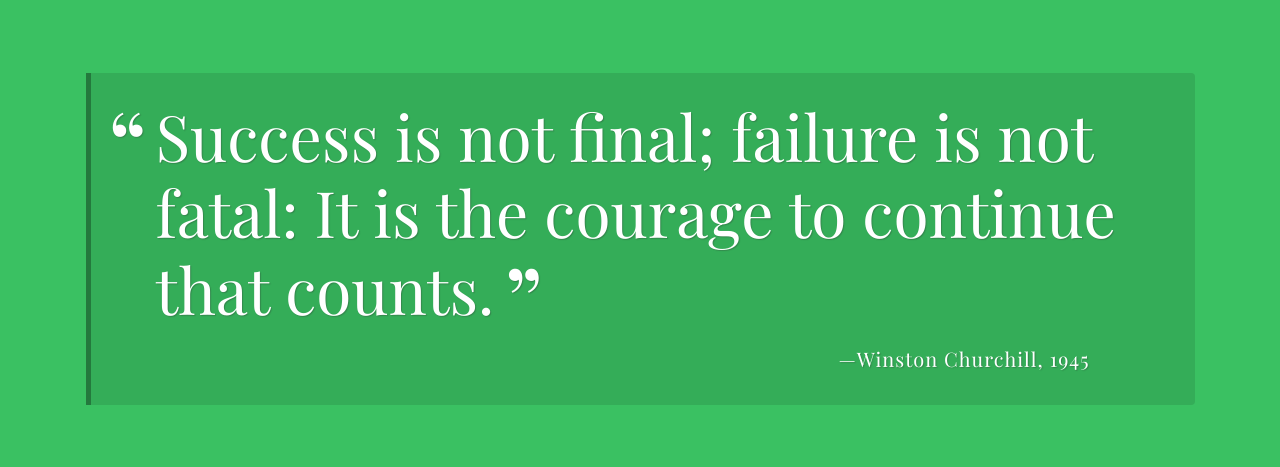
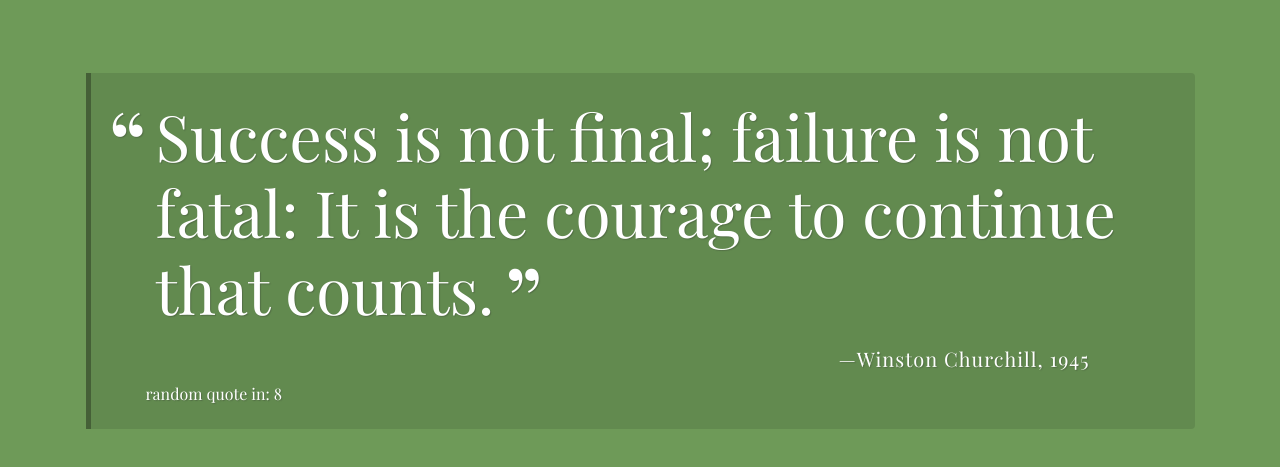
Before and after one commit to eduardoaosorio/random_quote_generator, a plain HTML site: page index.html in a window 1280 px wide. Both pictures are taken after a click on the button "Show another quote". Shown: the part 147-614 px from the top of the page. Drawn offline with nearby package versions, Linux system fonts and the light colour scheme; a web font is replaced by a local one.

Commit message:
Adds extra functionality

```diff
--- a/css/styles.css
+++ b/css/styles.css
@@ -115,6 +115,14 @@ h1 {
   font-style: normal;
 }
 
+.tags {
+  font-size: 1rem;
+  letter-spacing: 0.05em;
+  line-height: 1.1;
+  text-align: center;
+  margin-right: 4em;
+}
+
 @media (min-width: 768px) {
   body {
     padding: 25px;
@@ -163,4 +171,8 @@ h1 {
   .source {
     font-size: 1.25rem;
   }
+
+  .tags {
+    font-size: 1.25rem;
+  }
 }
--- a/index.html
+++ b/index.html
@@ -18,6 +18,7 @@
       <div id="quote-box" class="quote-box">
         <p class="quote">Every great developer you know got there by solving problems they were unqualified to solve until they actually did it.</p>
         <p class="source">Patrick McKenzie<span class="citation">Twitter</span><span class="year">2016</span></p>
+        <p id="timer">random quote in: 10</p>
       </div>
     </div>
 
--- a/js/script.js
+++ b/js/script.js
@@ -30,22 +30,28 @@ const quotes = [
   },
   {
     quote: "It never ceases to amaze me: we all love ourselves more than other people, but care more about their opinion than our own.",
-    source: "Marcus Aurelius"
+    source: "Marcus Aurelius",
+    tags: ['stoicism', 'wisdom']
   },
   {
     quote: "We are more often frightened than hurt; and we suffer more in imagination than in reality",
-    source: "Seneca"
+    source: "Seneca",
+    tags: ['stoicism', 'wisdom']
   },
   {
     quote: "The happiness of your life depends upon the quality of your thoughts.",
-    source: "Marcus Aurelius"
+    source: "Marcus Aurelius",
+    tags: ['stoicism', 'wisdom']
   },
   {
     quote: "It's not what happens to you, but how you react to it that matters.",
-    source: "Epictetus"
+    source: "Epictetus",
+    tags: ['stoicism', 'wisdom']
   }
 ];
 
+// variable to represent seconds left until new random quote will be fetched
+let countdown = 10;
 
 /**
  * Returns a random quote from the quotes array.
@@ -56,7 +62,6 @@ function getRandomQuote() {
   return quotes[randNum];
 }
 
-
 /**
  * Prints a random quote in the screen.
  */
@@ -66,8 +71,59 @@ function printQuote() {
   if (quote.citation) htmlString += `<span class="citation"> ${quote.citation} </span>`;
   if (quote.year) htmlString += `<span class="year"> ${quote.year} </span>`;
   htmlString += `</p>`;
+  if (quote.tags) htmlString += `<p class="tags"> &#35;${quote.tags.join('&#35')} </p>`; // extra code to display tags, if any
+  htmlString += `<p id="timer">random quote in: ${countdown}</p>`; // extra code to display a countdown for next random quote
   document.getElementById('quote-box').innerHTML = htmlString;
 }
 
-// Click event listener for the print quote button
-document.getElementById('load-quote').addEventListener("click", printQuote, false);
+/**
+ * Returns a random color in rgb format.
+ * @return {string} A randomly generated color.
+ */
+function generateRandomColor() {
+  const r = Math.floor(Math.random() * 256);
+  const g = Math.floor(Math.random() * 256);
+  const b = Math.floor(Math.random() * 256);
+  return `rgb(${r}, ${g}, ${b})`;
+}
+
+/**
+ * Changes backgrounds color to a randomly selected color.
+ */
+function changeBackgroundColor() {
+  document.body.style.backgroundColor = generateRandomColor();
+}
+
+// Click event listener to fetch new random quote, change background color, and reset countdown and timer
+document.getElementById('load-quote').addEventListener("click", () => {
+  clearInterval(countdownDisplayID);
+  clearInterval(backgroundChangeID);
+  printQuote();
+  changeBackgroundColor();
+  countdown = 10;
+  document.querySelector('#timer').innerHTML = `random quote in: ${countdown}`;
+
+  backgroundChangeID = setInterval(() => {
+    printQuote();
+    changeBackgroundColor();
+    countdown = 11;
+  }, 10000);
+
+  countdownDisplayID = setInterval(() => {
+    countdown -= 1;
+    document.querySelector('#timer').innerHTML = `random quote in: ${countdown}`;
+  }, 1000)
+})
+
+/* The code below starts the countdown and timer to generate a random quote and change the background color after 10 seconds
+the first time the page is loaded*/
+let backgroundChangeID = setInterval(() => {
+  printQuote();
+  changeBackgroundColor();
+  countdown = 11;
+}, 10000);
+
+let countdownDisplayID = setInterval(() => {
+  countdown -= 1;
+  document.querySelector('#timer').innerHTML = `random quote in: ${countdown}`;
+}, 1000)
```
